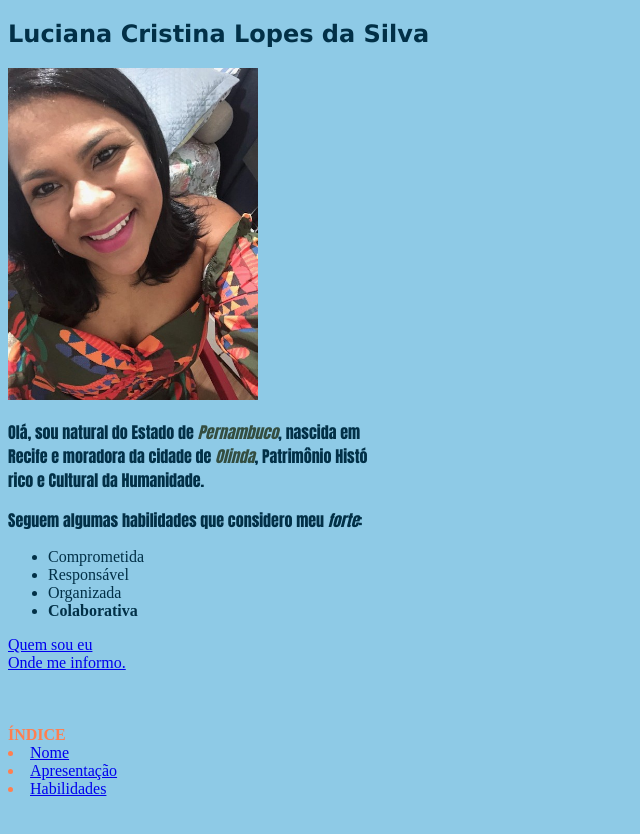
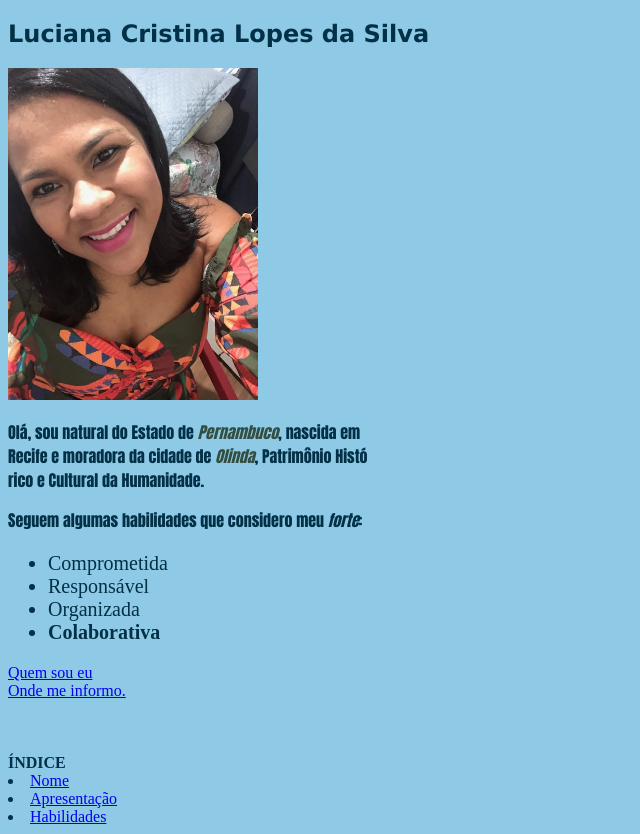
Before and after one commit to lucianaclopes/lucianaclopes.github.io, a plain HTML site: page index.html in a window 1280 px wide. Shown: the whole page, without its empty margins (0-640 px from the left). Before the commit the page ends 806 px from the top, so only its background shows below. Drawn offline with Linux system fonts and the light colour scheme.

Commit message:
altera font size da lista de habilidades

```diff
--- a/index.html
+++ b/index.html
@@ -19,6 +19,7 @@ font-weight: 600;}
 #estado {color: #344e41;
 font-weight: 600;}
 
+ul {font-size: 20px;}
 
 
     </style>
@@ -49,7 +50,7 @@ font-weight: 600;}
 <br>
 <br>
 <br>
-<div style="color: coral;"
+<div style="color: #023047;"
 <ol> <strong>ÍNDICE</strong>
     <li><a href="#nome">Nome</a></li>
     <li><a href="#Apresent">Apresentação</a></li>
```
